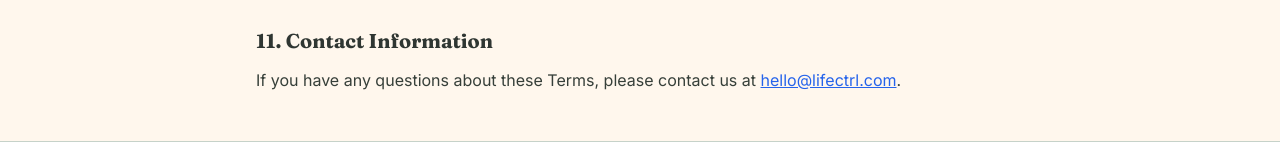
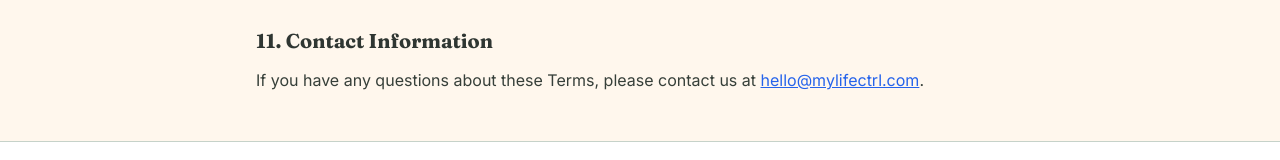
Before and after one commit to sgeorge1159-stack/mylifectrl, a React (Vite) app in the folder client/: page /terms in a window 1280 px wide. Shown: the part 3618-3778 px from the top of the page. Built offline with nearby package versions, Linux system fonts and the light colour scheme.

Commit message:
Fix remaining @lifectrl.com addresses to @mylifectrl.com
Replace all instances of @lifectrl.com (wrong domain) with @mylifectrl.com
in Layout.tsx, Landing.tsx, Terms.tsx, and lifectrl-institutional.md.
The founder owns mylifectrl.com, not lifectrl.com.

```diff
--- a/client/src/components/Layout.tsx
+++ b/client/src/components/Layout.tsx
@@ -107,7 +107,7 @@ export default function Layout() {
               <Link to="/" className="hover:text-brand-600 transition-colors">Home</Link>
               <Link to="/terms" className="hover:text-brand-600 transition-colors">Terms of Service</Link>
               <Link to="/privacy" className="hover:text-brand-600 transition-colors">Privacy Policy</Link>
-              <a href="mailto:hello@lifectrl.com" className="hover:text-brand-600 transition-colors">Contact</a>
+              <a href="mailto:hello@mylifectrl.com" className="hover:text-brand-600 transition-colors">Contact</a>
             </div>
           </div>
         </div>
--- a/client/src/pages/Landing.tsx
+++ b/client/src/pages/Landing.tsx
@@ -333,7 +333,7 @@ export default function Landing() {
               <Link to="/login" className="text-calm-500 hover:text-brand-600 transition-colors">Log In</Link>
               <Link to="/terms" className="text-calm-500 hover:text-brand-600 transition-colors">Terms of Service</Link>
               <Link to="/privacy" className="text-calm-500 hover:text-brand-600 transition-colors">Privacy Policy</Link>
-              <a href="mailto:hello@lifectrl.com" className="text-calm-500 hover:text-brand-600 transition-colors">Contact</a>
+              <a href="mailto:hello@mylifectrl.com" className="text-calm-500 hover:text-brand-600 transition-colors">Contact</a>
             </div>
           </div>
         </div>
--- a/client/src/pages/Terms.tsx
+++ b/client/src/pages/Terms.tsx
@@ -212,8 +212,8 @@ export default function Terms() {
               <h2 className="text-xl font-bold font-display text-calm-900 mb-3">11. Contact Information</h2>
               <p>
                 If you have any questions about these Terms, please contact us at{' '}
-                <a href="mailto:hello@lifectrl.com" className="text-brand-600 hover:text-brand-700 underline">
-                  hello@lifectrl.com
+                <a href="mailto:hello@mylifectrl.com" className="text-brand-600 hover:text-brand-700 underline">
+                  hello@mylifectrl.com
                 </a>.
               </p>
             </section>
@@ -233,7 +233,7 @@ export default function Terms() {
               <Link to="/" className="hover:text-brand-600 transition-colors">Home</Link>
               <Link to="/terms" className="hover:text-brand-600 transition-colors font-medium text-calm-700">Terms of Service</Link>
               <Link to="/privacy" className="hover:text-brand-600 transition-colors">Privacy Policy</Link>
-              <a href="mailto:hello@lifectrl.com" className="hover:text-brand-600 transition-colors">Contact</a>
+              <a href="mailto:hello@mylifectrl.com" className="hover:text-brand-600 transition-colors">Contact</a>
             </div>
           </div>
         </div>
```
Also changed, not shown: client/public/lifectrl-institutional.md (+1 -1 lines).
